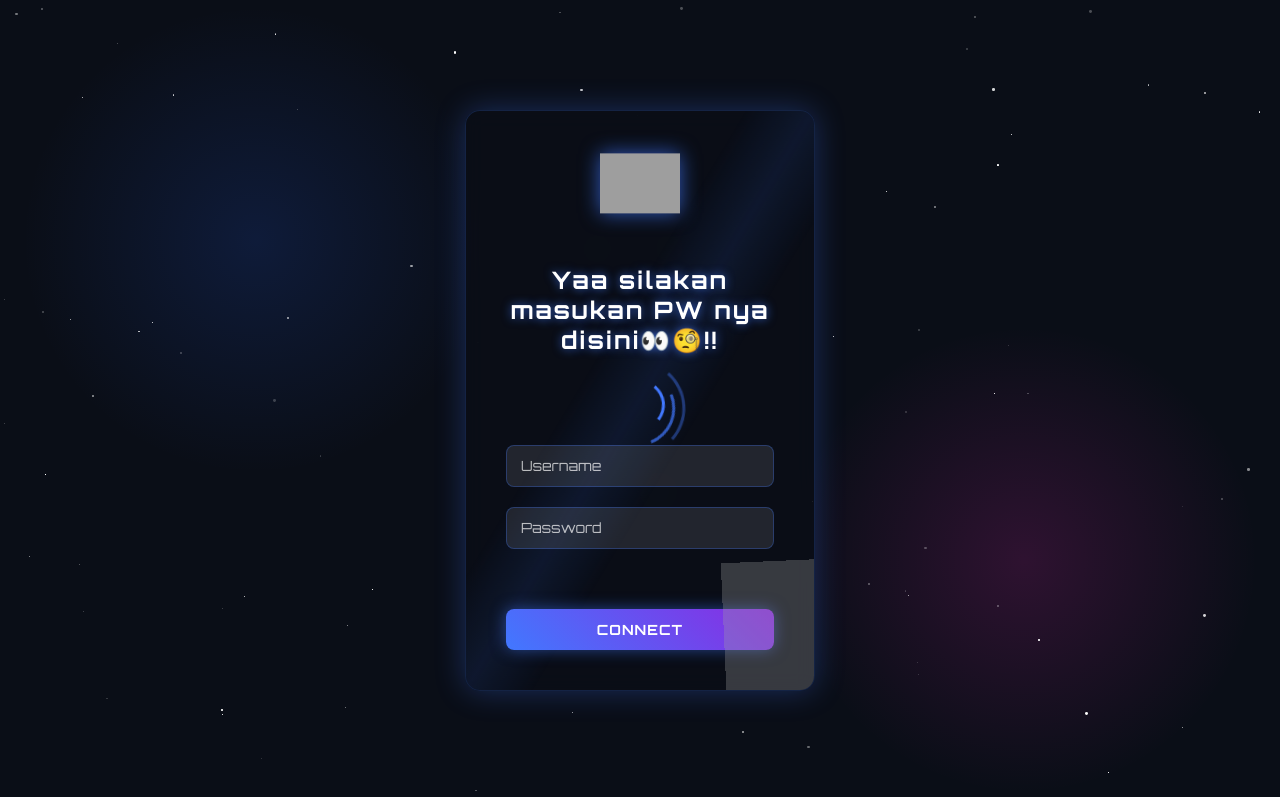
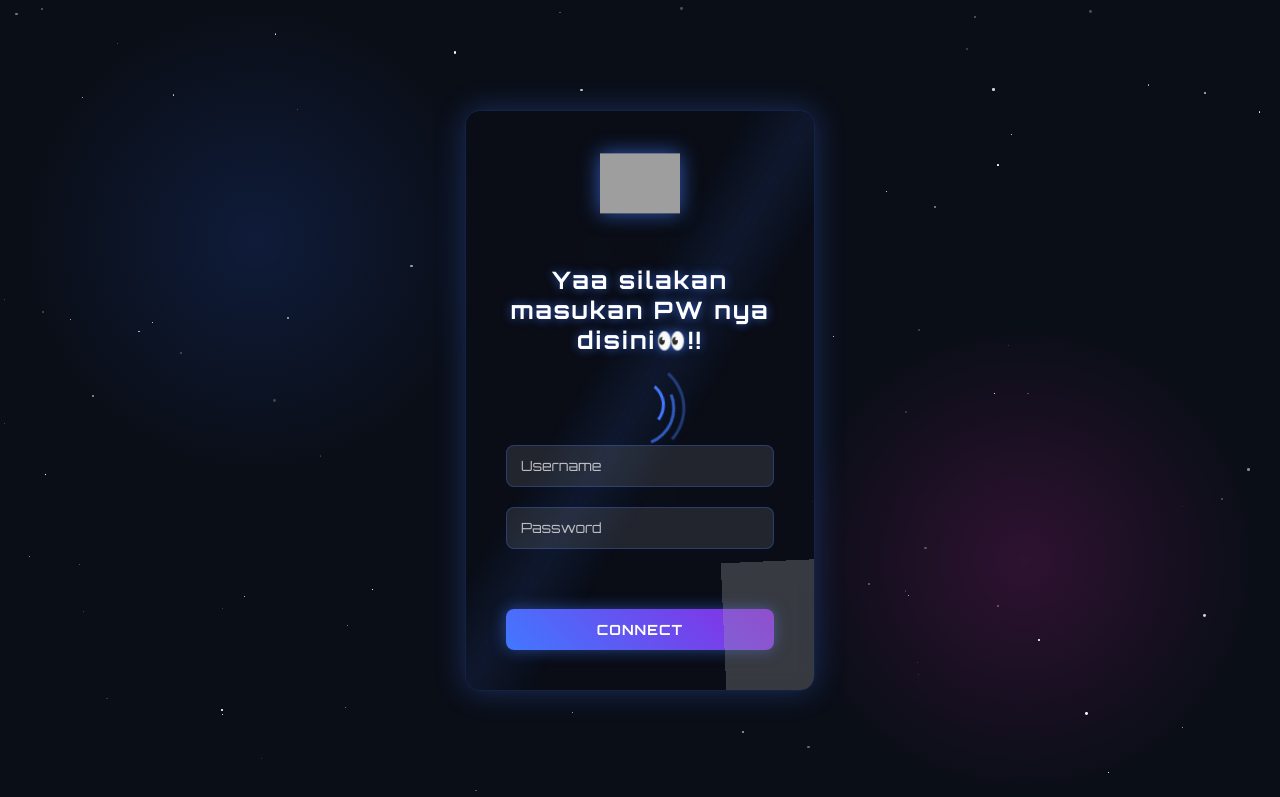
Before and after one commit to caryz6/web, a plain HTML site: page index.html in a window 1280 px wide. Drawn offline with Linux system fonts and the light colour scheme; grey boxes are pictures that could not be loaded.

Commit message:
Update index.html

```diff
--- a/index.html
+++ b/index.html
@@ -260,7 +260,7 @@
         <div class="logo">
             <img src="https://cdn-icons-png.flaticon.com/512/5345/5345946.png" alt="Astronaut">
         </div>
-        <h1> Yaa silakan masukan PW nya disini👀🧐!!</h1>
+        <h1> Yaa silakan masukan PW nya disini👀!!</h1>
 
         <div class="wifi-signal">
             <div class="wifi"></div>
```
